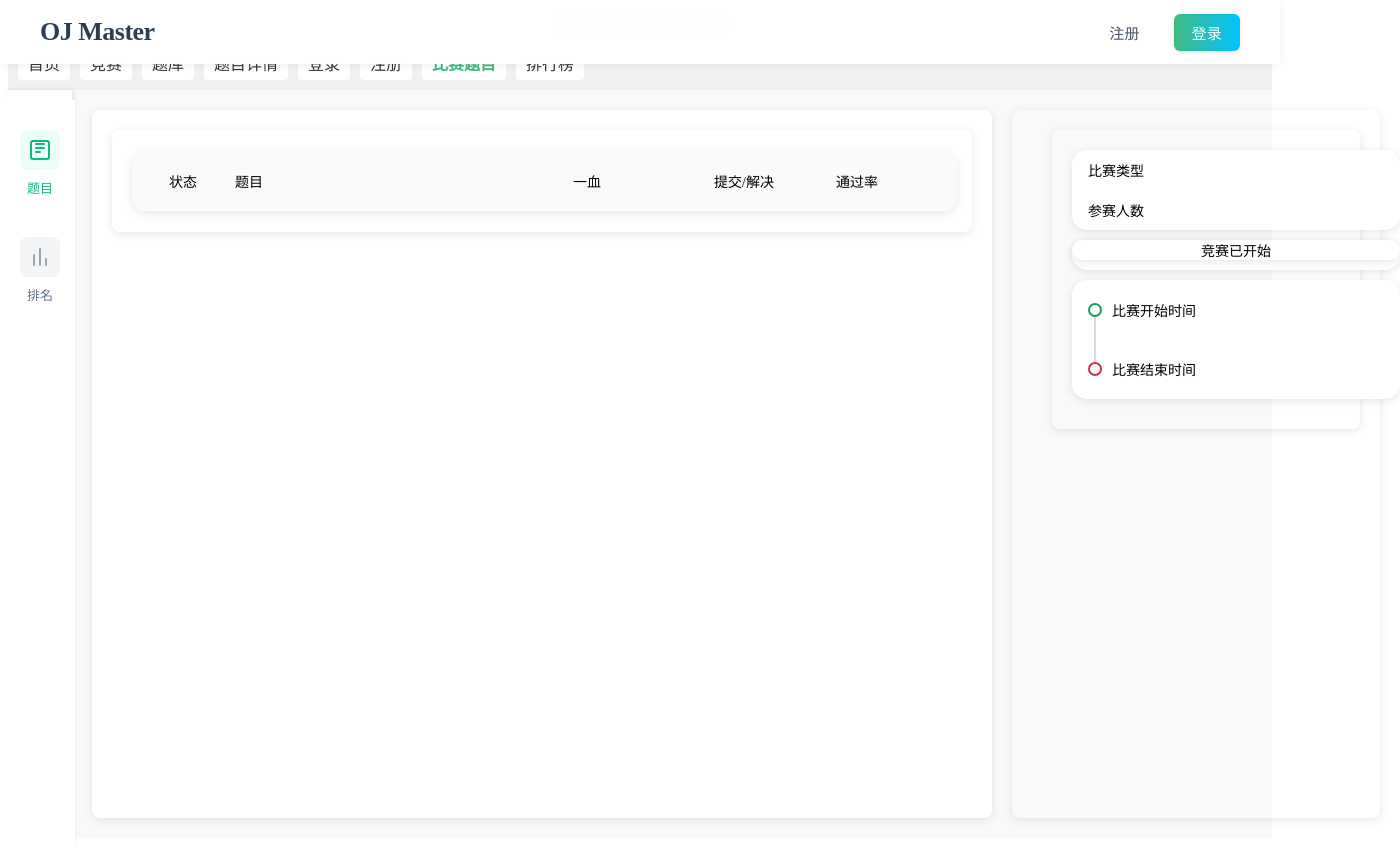
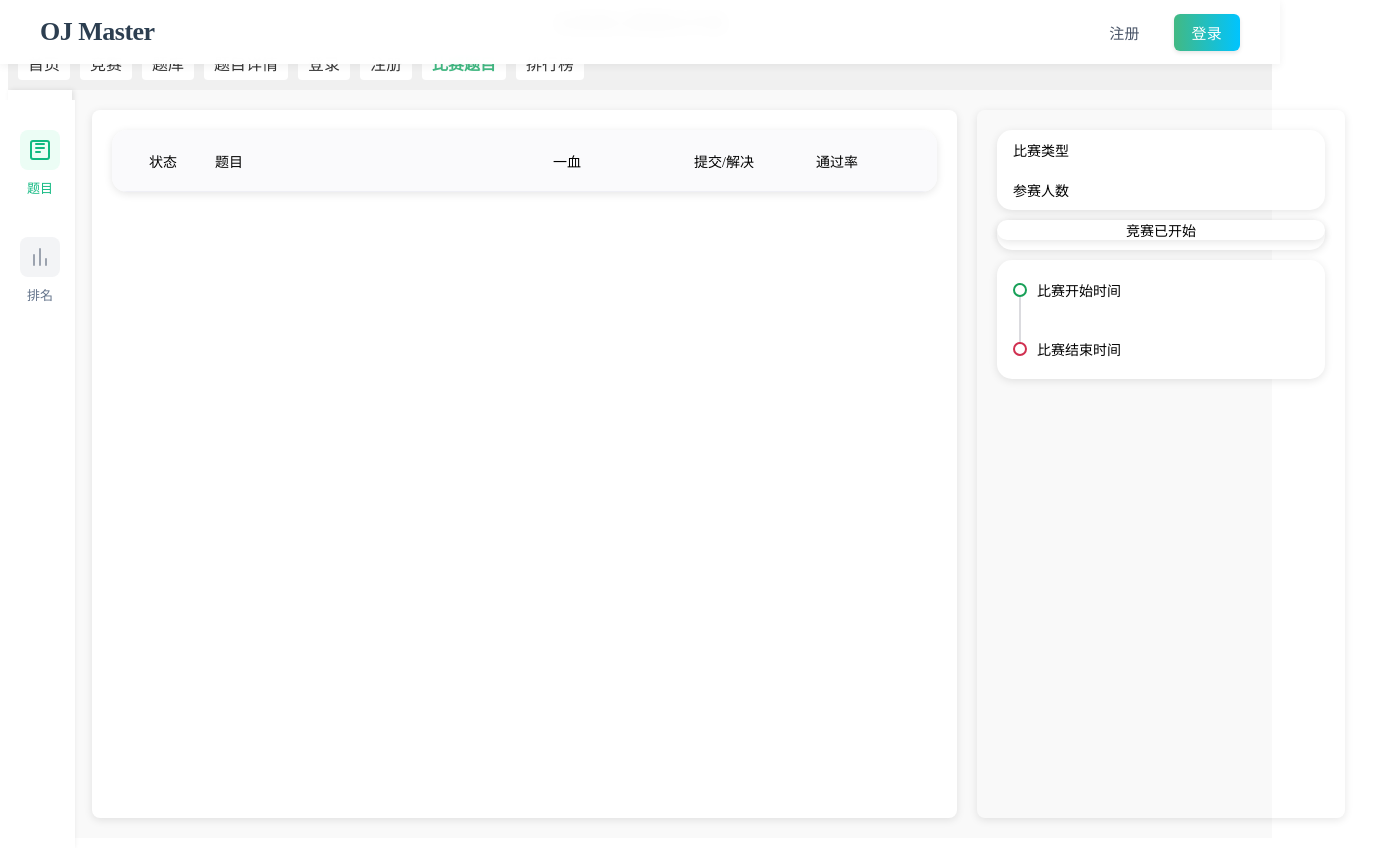
Before and after one commit to JGG0sbp66/reborn_oj_master, a Vue app: page /contest/problems in a window 1280 px wide. Shown: the whole page, 1400 px wide, since content can reach past the window. Built offline with nearby package versions, Linux system fonts and the light colour scheme; the HTML template or start-up script is replaced by a standard one.

Commit message:
优化组件布局，移除多余的div元素，简化代码结构

```diff
--- a/src/components/zq/competitioninformation.vue
+++ b/src/components/zq/competitioninformation.vue
@@ -1,5 +1,4 @@
 <template>
-    <div class="right-main">
     <div class="firpanel">
         <ctypecnum />
     </div>
@@ -8,7 +7,6 @@
     </div>
     <div class="firpanel">
         <ctime />
-        </div>
     </div>
 </template>
 
@@ -20,12 +18,6 @@ import ctime from "@/components/zq/ctime.vue";
 </script>
 
 <style scoped>
-.right-main {
-    max-width: 328px;
-    margin-left: 10px;
-    font-size: 14px;
-}
-
 .firpanel {
     background-color: #fff;
     border-radius: 15px;
--- a/src/components/zq/compotitionshow.vue
+++ b/src/components/zq/compotitionshow.vue
@@ -1,5 +1,4 @@
 <template>
-    <div class="left-main">
     <table class="problems-list">
         <thead class="problems-head">
             <tr>
@@ -14,7 +13,6 @@
 
         </tbody>
     </table>
-    </div>
 </template>
 
 <script lang="ts" setup>
--- a/src/components/zq/rank.vue
+++ b/src/components/zq/rank.vue
@@ -1,5 +1,4 @@
 <template>
-    <div class="left-main">
     <table class="problems-list">
         <thead class="problems-head">
             <tr>
@@ -13,7 +12,6 @@
 
         </tbody>
     </table>
-    </div>
 </template>
 <script lang="ts" setup>
 
```
Lines whose indentation alone changed are shown as unchanged.
